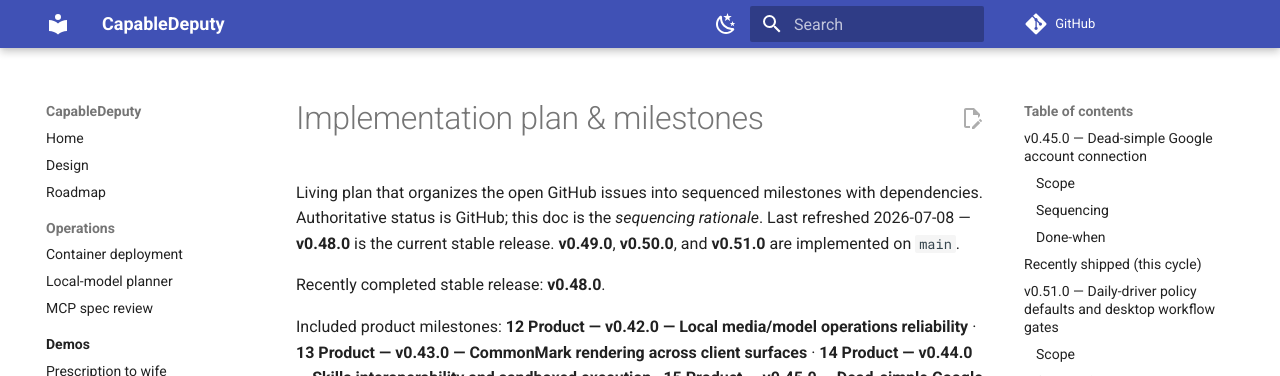
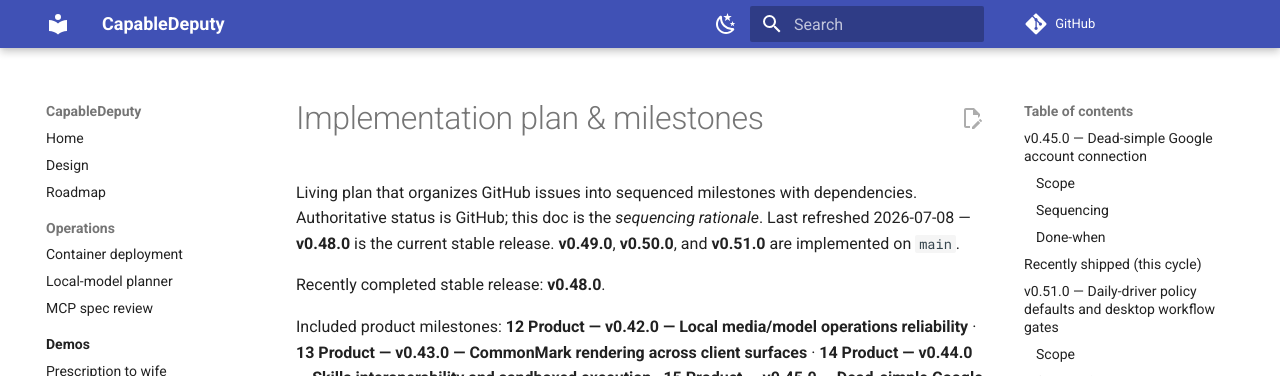
Before and after one commit to marctjones/capabledeputy, an MkDocs documentation site: the page built from docs/implementation-plan.md, in a window 1280 px wide and 900 px high. Shown: the top 376 px of the window. Built offline with MkDocs 1.6.1 and Material for MkDocs 9.7.7, drawn with Linux system fonts in a browser that asks for light colours; comment, search, counter and statistics services are not loaded.

```diff
--- a/docs/implementation-plan.md
+++ b/docs/implementation-plan.md
@@ -1,6 +1,6 @@
 # Implementation plan & milestones
 
-Living plan that organizes the open GitHub issues into sequenced milestones
+Living plan that organizes GitHub issues into sequenced milestones
 with dependencies. Authoritative status is GitHub; this doc is the *sequencing
 rationale*. Last refreshed 2026-07-08 — **v0.48.0** is the current stable
 release. **v0.49.0**, **v0.50.0**, and **v0.51.0** are implemented on `main`.
```
Also changed, not shown: ROADMAP.md (+3 -2 lines).
